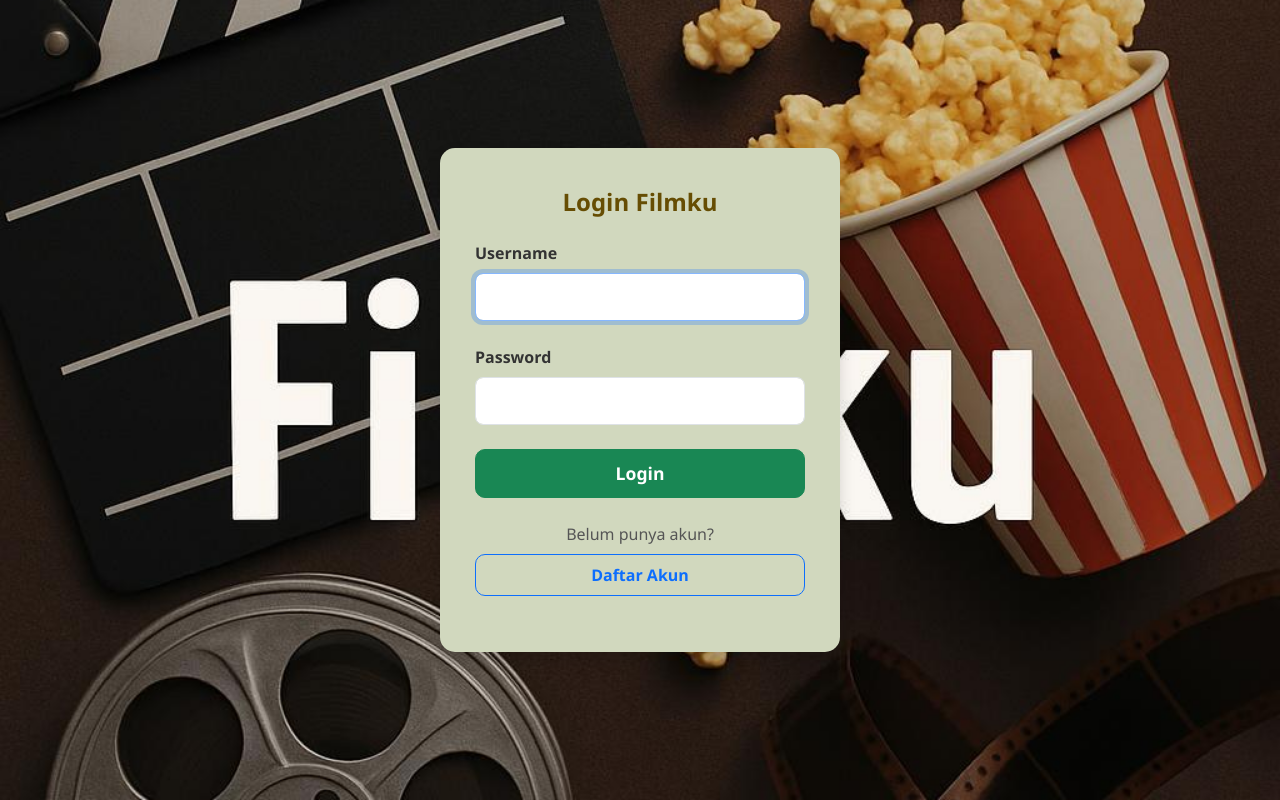
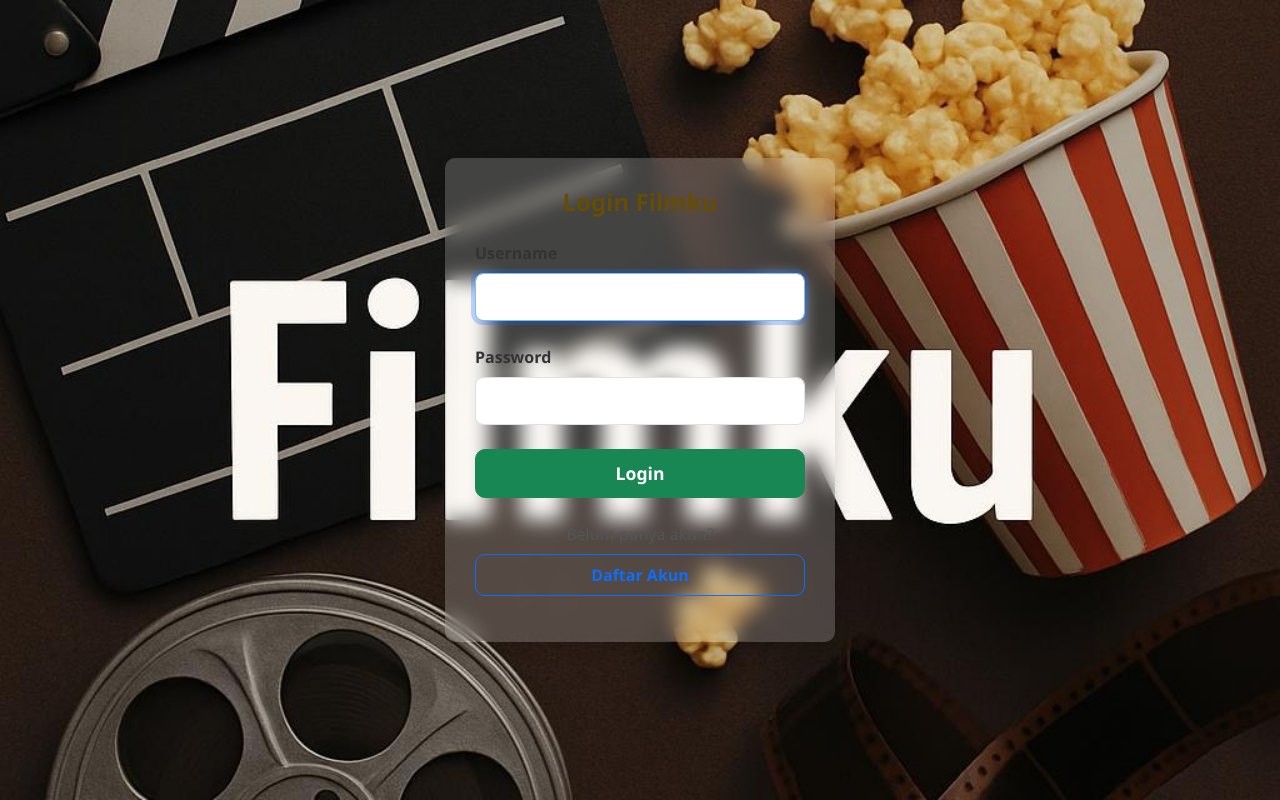
Before and after one commit to DeniFirmansyah1512/pw2025_tubes_243040064, a PHP site: page /login.php in a window 1280 px wide. Run offline with PHP 8.4, Linux system fonts and the light colour scheme.

Commit message:
TUBES 2025

```diff
--- a/adminpanel/navbar.php
+++ b/adminpanel/navbar.php
@@ -3,7 +3,8 @@
         <button class="navbar-toggler" type="button" data-bs-toggle="collapse" data-bs-target="#navbarSupportedContent" aria-controls="navbarSupportedContent" aria-expanded="false" aria-label="Toggle navigation">
             <span class="navbar-toggler-icon"></span>
         </button>
-        <div class="collapse navbar-collapse" id="navbarSupportedContent">
+        <div class="collapse navbar-collapse" id="navbarSupportedConte
+        nt">
             <ul class="navbar-nav ms-auto mb-2 mb-lg-0">
                 <li class="nav-item  me-3">
                     <a class="nav-link " href="../adminpanel">Home</a>
--- a/login.php
+++ b/login.php
@@ -26,15 +26,15 @@
         padding: 20px;
     }
 
-    .login-box {
-        width: 100%;
-        max-width: 400px;
-        background-color: #D1D8BE;
-        border-radius: 15px;
-        padding: 40px 35px;
-        box-shadow: 0 8px 30px rgba(0, 0, 0, 0.12);
-        transition: transform 0.3s ease;
-    }
+.login-box {
+    background-color: rgba(255, 255, 255, 0.2); /* Putih dengan 20% opacity */
+    padding: 30px;
+    border-radius: 10px;
+    box-shadow: 0 4px 15px rgba(0, 0, 0, 0.3); /* Bayangan untuk kontras */
+    backdrop-filter: blur(10px); /* Blur latar belakang di belakang box */
+    -webkit-backdrop-filter: blur(10px); /* Untuk dukungan Safari */
+}
+
 
     .login-box:hover {
         transform: translateY(-5px);
@@ -85,7 +85,7 @@
                 <label for="username" class="form-label">Username</label>
                 <input type="text" class="form-control form-control-lg" name="username" id="username" required autofocus />
             </div>
-            <div class="mb-4">
+            <div class="mb-4 text-light">
                 <label for="password" class="form-label">Password</label>
                 <input type="password" class="form-control form-control-lg" name="password" id="password" required />
             </div>
--- a/navbar.php
+++ b/navbar.php
@@ -16,7 +16,6 @@
                 <li class="nav-item">
                     <a class="nav-link" href="movies.php">Movies</a>
                 </li>
-
                 <?php if (isset($_SESSION['username'])): ?>
                     <li class="nav-item">
                         <a class="nav-link" href="logout.php">Logout</a>
```
